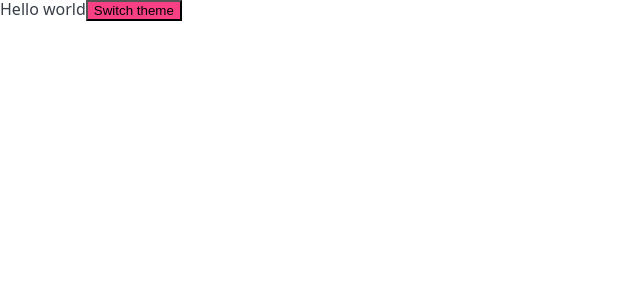
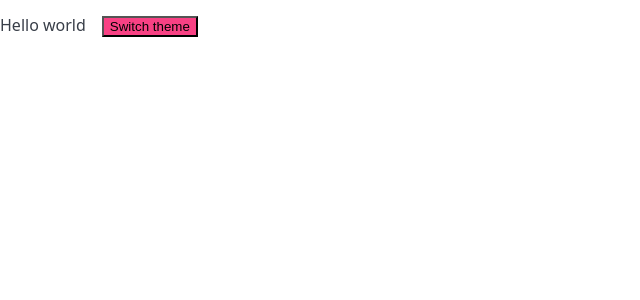
Before and after one commit to asterisk-art/app, a React (Create React App) app: page / in a window 1280 px wide. Shown: the top 300 px of the page, without its empty margins (0-640 px from the left). Built offline with nearby package versions, Linux system fonts and the light colour scheme.

Commit message:
added some margin just so we have something to show

```diff
--- a/src/App.js
+++ b/src/App.js
@@ -45,7 +45,10 @@ export function App() {
 				Hello world
 				<button
 					onClick={() => setTheme(theme === 'light' ? 'dark' : 'light')}
-					css={{ background: 'var(--action)' }}
+					css={{
+						background: 'var(--action)',
+						margin: '1rem',
+					}}
 				>
 					Switch theme
 				</button>
```
